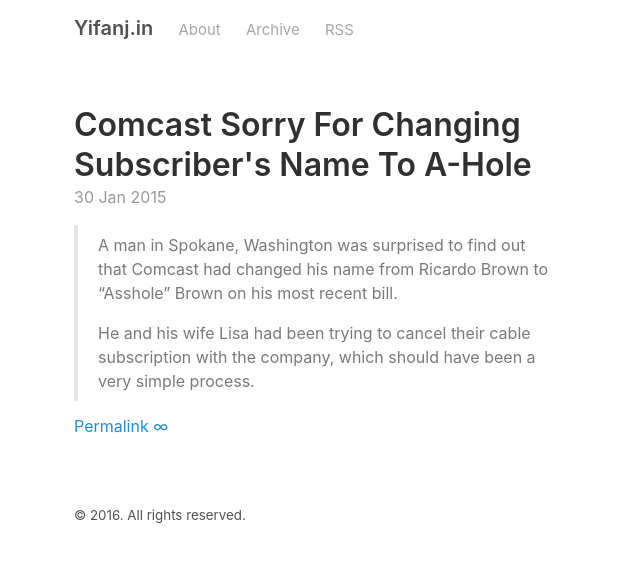
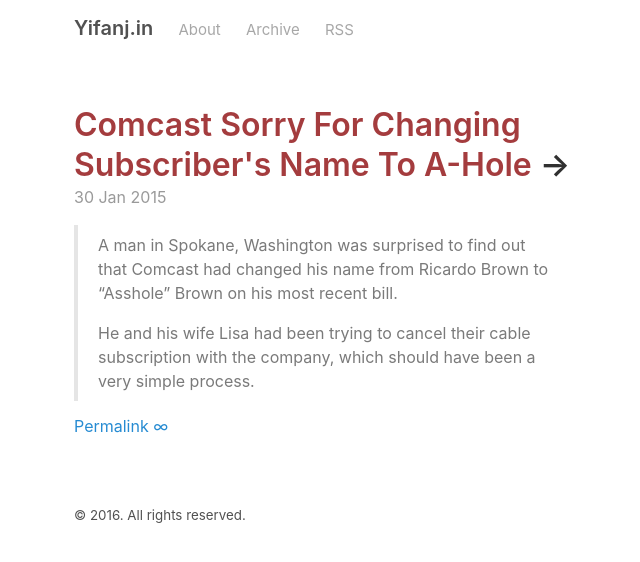
Before and after one commit to tr4656/tr4656.github.io, a Jekyll site: the page built from _posts/2015-01-30-Comcast-Sorry-For-Changing-SubscribersS-Name-To-AHole.markdown, in a window 1280 px wide. Shown: the top 562 px of the page, without its empty margins (286-926 px from the left). Built offline with Jekyll 4.4.1, drawn with Linux system fonts in a browser that asks for light colours.

Commit message:
Update post.html

```diff
--- a/_layouts/post.html
+++ b/_layouts/post.html
@@ -3,7 +3,7 @@
 ---
 
 <article class="post">
-  <h1 class="post-title">{% if post.link %}<a href="{{ post.link }}" class="link">{{ page.title }}</a>{% else %}{{ page.title }}{% endif %}{% if post.link %} →{% endif %}</h1>
+  <h1 class="post-title">{% if page.link %}<a href="{{ page.link }}" class="link">{{ page.title }}</a>{% else %}{{ page.title }}{% endif %}{% if page.link %} →{% endif %}</h1>
   <time datetime="{{ page.date | date_to_xmlschema }}" class="post-date">{{ page.date | date_to_string }}</time>
   {{ content }}
   <span class="meta-permalink"><a href="{{ page.url | prepend: site.url }}">Permalink</a></span><span class="permalink"> <a href="{{ page.url | prepend: site.url }}">∞</a></span>
```
